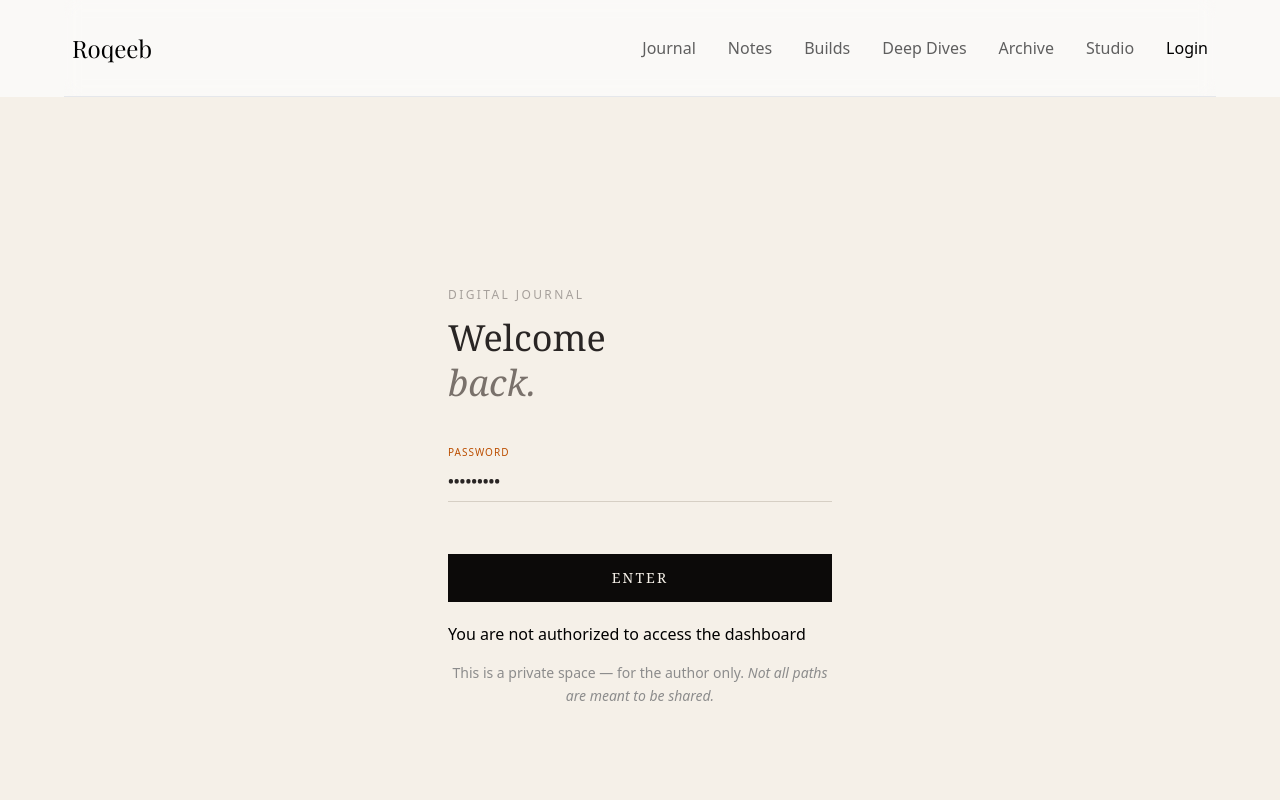
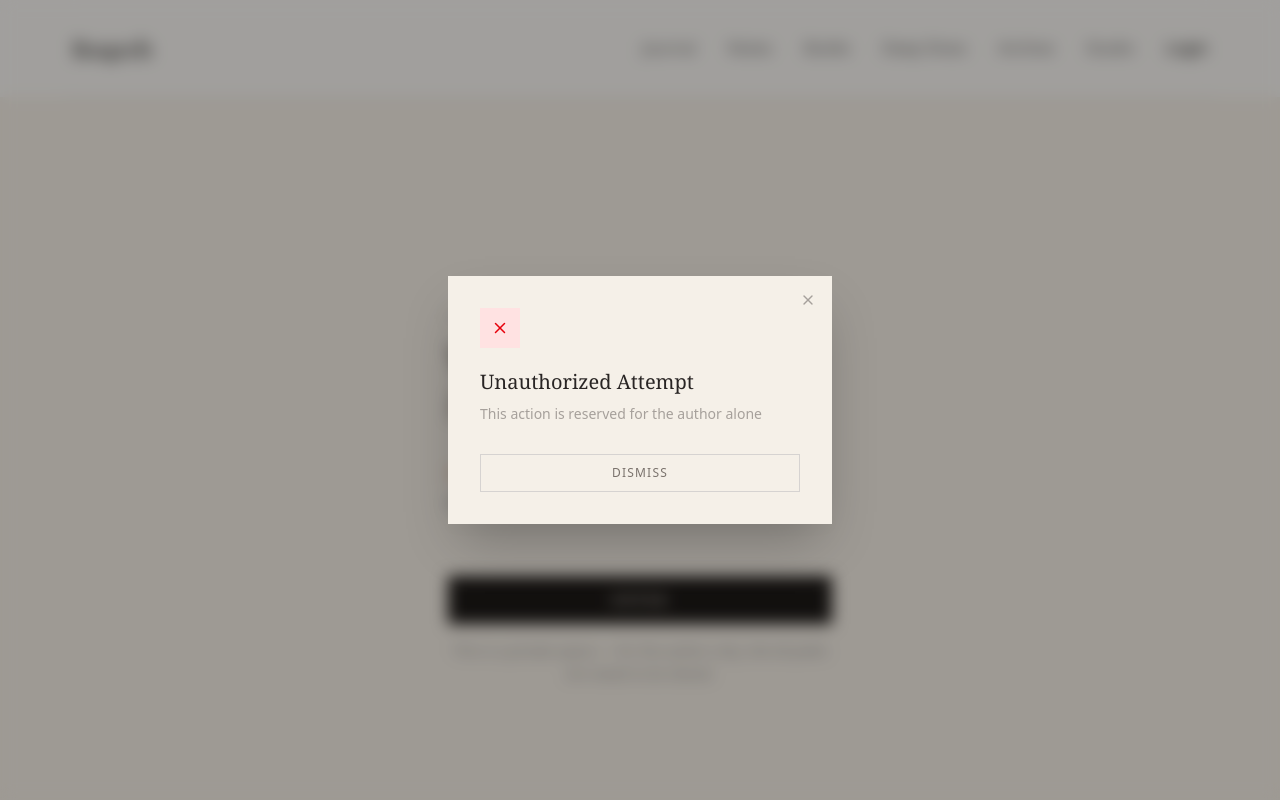
Before and after one commit to Roqeeb-dev/digital-journal, a Next.js app: page /login in a window 1280 px wide. Both pictures are taken after typing "Sample123" into the empty fields and a click on the button "ENTER". Shown: the top 800 px of the page. Built offline with nearby package versions, Linux system fonts and the light colour scheme.

Commit message:
completed the design for the dashboard and added a dialog also for helpful message

```diff
--- a/app/login/page.tsx
+++ b/app/login/page.tsx
@@ -1,6 +1,7 @@
 "use client";
 import { useState } from "react";
 import { useRouter } from "next/navigation";
+import Dialog from "@/components/Dialog";
 
 export default function Login() {
   const [password, setPassword] = useState("");
@@ -13,7 +14,7 @@ export default function Login() {
   function handleSubmit(e: React.FormEvent<HTMLFormElement>) {
     e.preventDefault();
     if (isAuthor) {
-      router.push("/dashboard");
+      router.replace("/dashboard");
     } else {
       setIsShown(true);
     }
@@ -72,14 +73,20 @@ export default function Login() {
           >
             Enter
           </button>
-
-          {isShown && <p>You are not authorized to access the dashboard</p>}
         </form>
 
         <p className="mt-4 text-sm text-muted-text text-center leading-relaxed">
           This is a private space — for the author only.{" "}
           <span className="italic">Not all paths are meant to be shared.</span>
         </p>
+
+        <Dialog
+          isOpen={isShown}
+          onClose={() => setIsShown(false)}
+          variant="error"
+          title="Unauthorized Attempt"
+          description="This action is reserved for the author alone"
+        />
       </section>
     </main>
   );
--- a/components/Dialog.tsx
+++ b/components/Dialog.tsx
@@ -1,9 +1,86 @@
-export default function Dialog() {
+import { Check, X } from "lucide-react";
+
+interface Props {
+  isOpen: boolean;
+  variant: "success" | "error";
+  title: string;
+  description?: string;
+  href?: string;
+  onClose: () => void;
+}
+
+export default function Dialog({
+  isOpen,
+  variant,
+  title,
+  description,
+  href,
+  onClose,
+}: Props) {
+  if (!isOpen) return null;
+
+  const isSuccess = variant === "success";
+
   return (
-    <section>
-      <div>
-        <h1>hello</h1>
+    <>
+      {/* Backdrop */}
+      <div
+        className="fixed inset-0 bg-stone-900/40 backdrop-blur-sm z-40"
+        onClick={onClose}
+      />
+
+      {/* Dialog */}
+      <div className="fixed inset-0 z-50 flex items-center justify-center px-5">
+        <section className="w-full max-w-sm bg-[#f5f0e8] p-8 shadow-2xl relative">
+          <button
+            onClick={onClose}
+            className="absolute top-4 right-4 text-stone-400 hover:text-stone-700 transition-colors duration-150"
+          >
+            <X size={16} />
+          </button>
+
+          <div
+            className={`w-10 h-10 flex items-center justify-center mb-5 ${
+              isSuccess
+                ? "bg-amber-100 text-amber-700"
+                : "bg-red-100 text-red-600"
+            }`}
+          >
+            {isSuccess ? <Check size={18} /> : <X size={18} />}
+          </div>
+
+          <p
+            className="text-xl text-stone-800 leading-snug mb-2"
+            style={{ fontFamily: "Georgia, serif" }}
+          >
+            {title}
+          </p>
+          {description && (
+            <p className="text-sm text-stone-400 leading-relaxed">
+              {description}
+            </p>
+          )}
+
+          <div className="mt-7 flex items-center gap-3">
+            {href && isSuccess && (
+              <a
+                href={href}
+                className="flex-1 py-2.5 text-center text-xs tracking-widest uppercase bg-stone-900 text-[#f5f0e8] hover:bg-amber-800 transition-colors duration-200"
+              >
+                Continue
+              </a>
+            )}
+            <button
+              onClick={onClose}
+              className={`py-2.5 text-xs tracking-widest uppercase border border-stone-300 text-stone-500 hover:border-stone-500 hover:text-stone-700 transition-colors duration-200 ${
+                href && isSuccess ? "px-5" : "flex-1"
+              }`}
+            >
+              Dismiss
+            </button>
+          </div>
+        </section>
       </div>
-    </section>
+    </>
   );
 }
```
